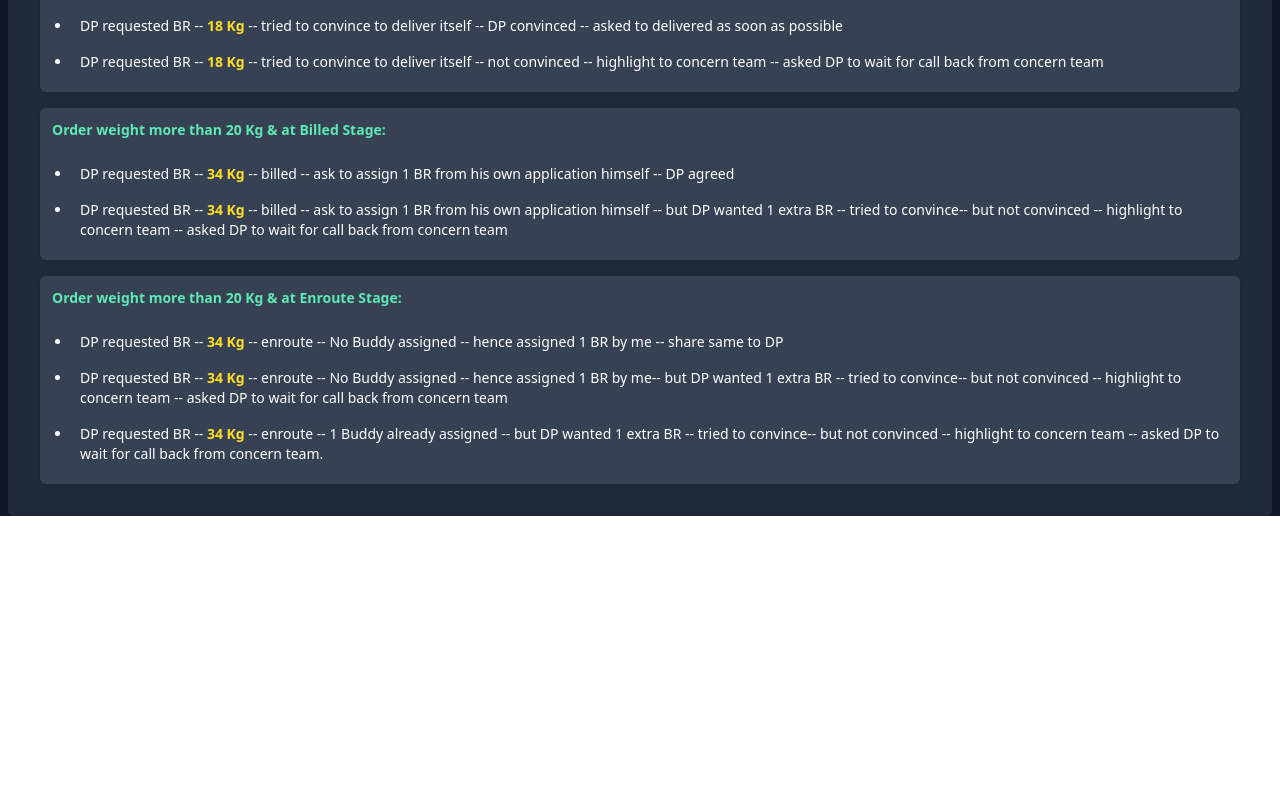
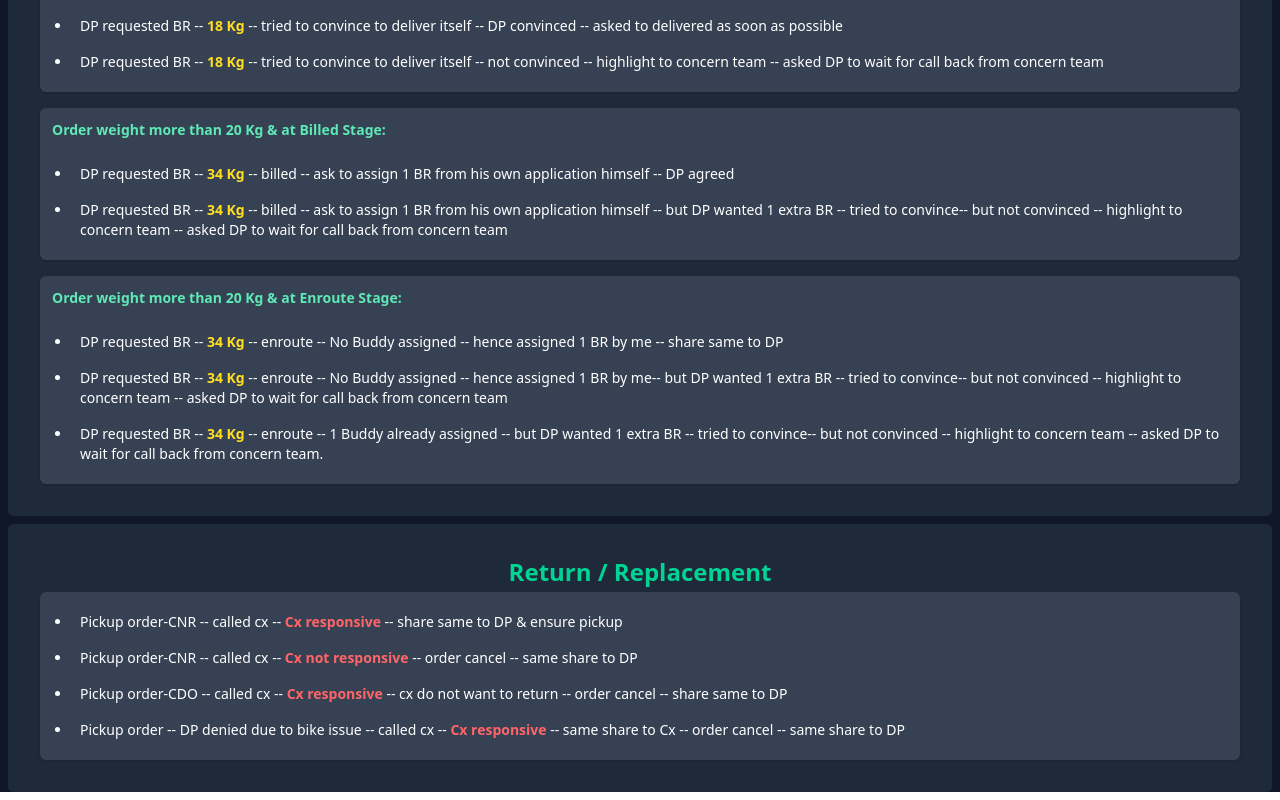
Before and after one commit to Code-with-Sahani/Blinket-DP, a React (Vite) app: page / in a window 1280 px wide. Shown: the part 7656-8456 px from the top of the page. Before the commit the page ends 8180 px from the top, so only its background shows below. Built offline with nearby package versions, Linux system fonts and the light colour scheme.

Commit message:
Update App.jsx

```diff
--- a/src/App.jsx
+++ b/src/App.jsx
@@ -8,6 +8,7 @@ import CDO from './Components/CDO'
 import BuddyRider from './Components/BuddyRider'
 import DP_Not_Answer from './Components/DP_Not_Answer'
 import OTP from './Components/OTP'
+import Return_Replacement from './Components/Return_Replacement'
 
 const App = () => {
   return (
@@ -22,6 +23,7 @@ const App = () => {
       <UD_SOS/>
       <PaymentIssue/>
       <BuddyRider/>
+      <Return_Replacement/>
     </div>
   )
 }
```
